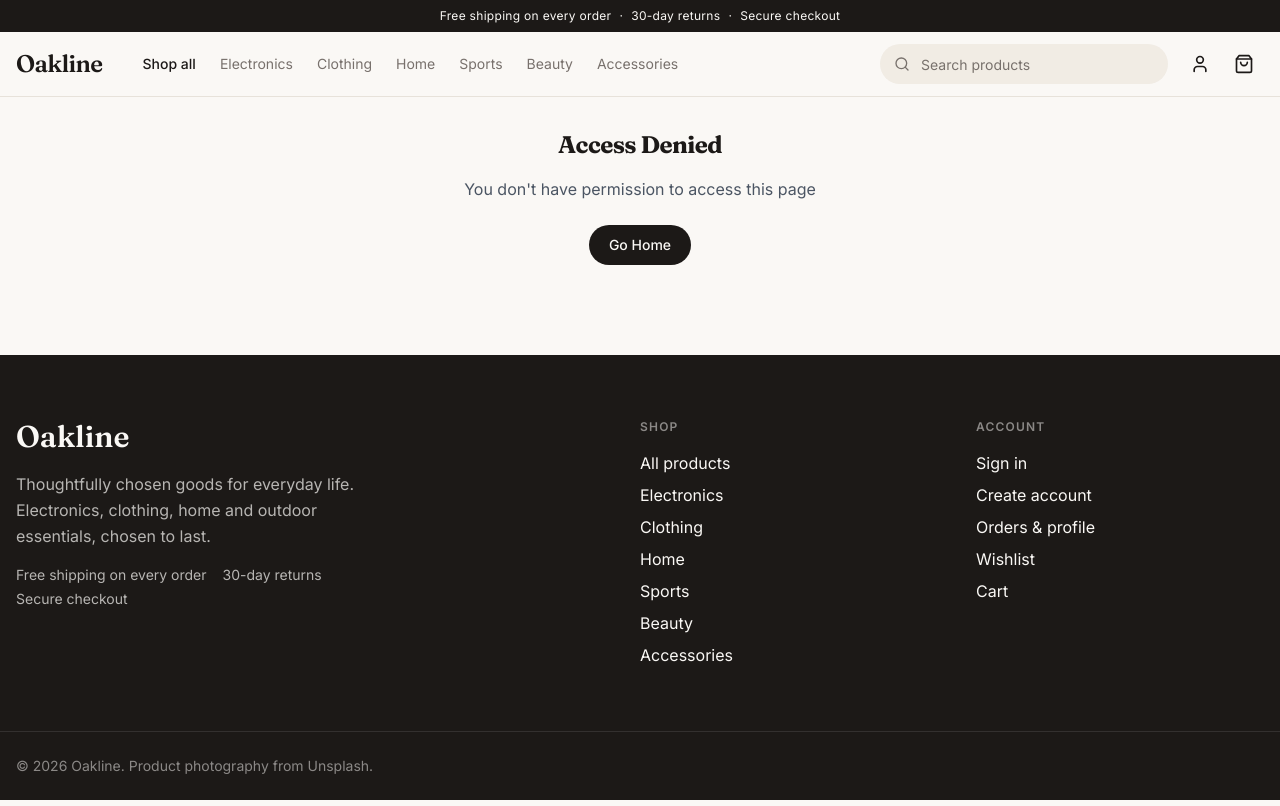
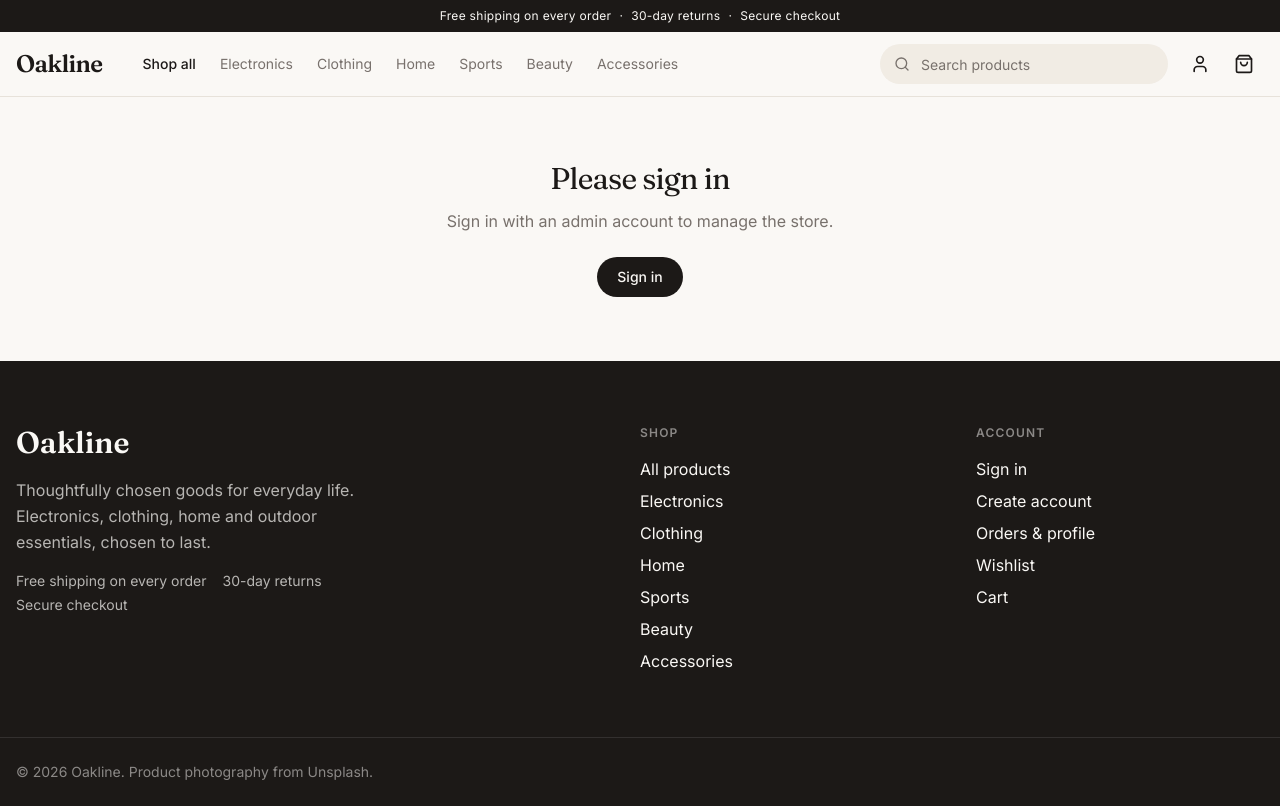
Before and after one commit to Dieudonne-Fils/E-commerce, a Next.js app: page /admin/orders/1 in a window 1280 px wide. Before the commit this address had no page. Built offline with nearby package versions, Linux system fonts and the light colour scheme.

Commit message:
feat: add a shared admin layout with a single access check

```diff
--- /dev/null
+++ b/src/app/admin/layout.tsx
@@ -0,0 +1,8 @@
+import type { Metadata } from 'next'
+import { AdminShell } from '@/components/admin/AdminShell'
+
+export const metadata: Metadata = { title: 'Admin' }
+
+export default function AdminLayout({ children }: { children: React.ReactNode }) {
+  return <AdminShell>{children}</AdminShell>
+}
--- a/src/app/admin/orders/[id]/page.tsx
+++ b/src/app/admin/orders/[id]/page.tsx
@@ -1,7 +1,7 @@
 'use client'
 
 import { useState, useEffect } from 'react'
-import { useParams, useRouter } from 'next/navigation'
+import { useParams } from 'next/navigation'
 import Link from 'next/link'
 import { ArrowLeft, Package, Truck, CheckCircle, XCircle, Clock, User, MapPin, CreditCard, Calendar } from 'lucide-react'
 import { Button } from '@/components/ui/Button'
@@ -47,20 +47,15 @@ const statusConfig = {
 
 export default function OrderDetailsPage() {
   const params = useParams<{ id: string }>()
-  const { user, token } = useAuth()
-  const router = useRouter()
+  const { token } = useAuth()
   const [order, setOrder] = useState<Order | null>(null)
   const [statusHistory, setStatusHistory] = useState<OrderStatusHistory[]>([])
   const [loading, setLoading] = useState(true)
   const [updating, setUpdating] = useState(false)
 
   useEffect(() => {
-    if (user?.role !== 'ADMIN') {
-      router.push('/')
-      return
-    }
     fetchOrderDetails()
-  }, [user, router, params.id])
+  }, [params.id])
 
   const fetchOrderDetails = async () => {
     try {
@@ -131,22 +126,6 @@ export default function OrderDetailsPage() {
       default:
         return null
     }
-  }
-
-  if (!user || user.role !== 'ADMIN') {
-    return (
-      <div>
-        <main className="container mx-auto px-4 py-8">
-          <div className="text-center">
-            <h1 className="text-2xl font-bold mb-4">Access Denied</h1>
-            <p className="text-gray-600 mb-6">You don't have permission to access this page</p>
-            <Button asChild>
-              <Link href="/">Go Home</Link>
-            </Button>
-          </div>
-        </main>
-      </div>
-    )
   }
 
   if (loading) {
--- a/src/app/admin/orders/page.tsx
+++ b/src/app/admin/orders/page.tsx
@@ -1,7 +1,6 @@
 'use client'
 
 import { useState, useEffect } from 'react'
-import { useRouter } from 'next/navigation'
 import Link from 'next/link'
 import { ArrowLeft, Eye, Package, Truck, CheckCircle, XCircle, Clock, Filter, Search, Download } from 'lucide-react'
 import { Button } from '@/components/ui/Button'
@@ -46,8 +45,7 @@ const statusConfig = {
 } as const
 
 export default function AdminOrdersPage() {
-  const { user, token } = useAuth()
-  const router = useRouter()
+  const { token } = useAuth()
   const [orders, setOrders] = useState<Order[]>([])
   const [loading, setLoading] = useState(true)
   const [updating, setUpdating] = useState<string | null>(null)
@@ -64,12 +62,8 @@ export default function AdminOrdersPage() {
   })
 
   useEffect(() => {
-    if (user?.role !== 'ADMIN') {
-      router.push('/')
-      return
-    }
     fetchOrders()
-  }, [user, router, filters, pagination.page])
+  }, [filters, pagination.page])
 
   const fetchOrders = async () => {
     try {
@@ -170,22 +164,6 @@ export default function AdminOrdersPage() {
     }
   }
 
-  if (!user || user.role !== 'ADMIN') {
-    return (
-      <div>
-        <main className="container mx-auto px-4 py-8">
-          <div className="text-center">
-            <h1 className="text-2xl font-bold mb-4">Access Denied</h1>
-            <p className="text-gray-600 mb-6">You don't have permission to access this page</p>
-            <Button>
-              <Link href="/">Go Home</Link>
-            </Button>
-          </div>
-        </main>
-      </div>
-    )
-  }
-
   return (
     <div>
       <main className="container mx-auto px-4 py-8">
@@ -193,7 +171,7 @@ export default function AdminOrdersPage() {
           {/* Header */}
           <AnimatedElement animation="slide-right" className="flex items-center justify-between mb-8">
             <div className="flex items-center">
-              <Button variant="ghost" className="mr-4">
+              <Button variant="ghost" className="mr-4" asChild>
                 <Link href="/admin">
                   <ArrowLeft className="w-4 h-4 mr-2" />
                   Back to Admin
--- /dev/null
+++ b/src/components/admin/AdminShell.tsx
@@ -0,0 +1,69 @@
+'use client'
+
+import { ReactNode } from 'react'
+import Link from 'next/link'
+import { usePathname } from 'next/navigation'
+import { BarChart3, LayoutDashboard, Package, ShoppingCart, Users } from 'lucide-react'
+import { Button } from '@/components/ui/Button'
+import { Loading } from '@/components/ui/Loading'
+import { useAuth } from '@/contexts/AuthContext'
+import { cn } from '@/lib/utils'
+
+const ADMIN_NAV = [
+  { href: '/admin', label: 'Dashboard', icon: LayoutDashboard },
+  { href: '/admin/products', label: 'Products', icon: Package },
+  { href: '/admin/orders', label: 'Orders', icon: ShoppingCart },
+  { href: '/admin/users', label: 'Users', icon: Users },
+  { href: '/admin/analytics', label: 'Analytics', icon: BarChart3 },
+]
+
+// Single access check for every admin page: it waits for the session instead of redirecting a signed-in admin
+export function AdminShell({ children }: { children: ReactNode }) {
+  const { user, loading } = useAuth()
+  const pathname = usePathname()
+
+  if (loading) {
+    return <Loading text="Loading admin..." />
+  }
+
+  if (!user || user.role !== 'ADMIN') {
+    return (
+      <main className="container mx-auto px-4 py-16 text-center">
+        <h1 className="text-3xl">{user ? 'Access denied' : 'Please sign in'}</h1>
+        <p className="mt-3 text-muted-foreground">
+          {user ? 'Your account does not have access to the admin area.' : 'Sign in with an admin account to manage the store.'}
+        </p>
+        <Button asChild className="mt-6">
+          <Link href={user ? '/' : '/auth/login'}>{user ? 'Back to the shop' : 'Sign in'}</Link>
+        </Button>
+      </main>
+    )
+  }
+
+  return (
+    <>
+      <nav aria-label="Admin" className="border-b border-border bg-white">
+        <div className="container mx-auto flex gap-1 overflow-x-auto px-4">
+          {ADMIN_NAV.map(({ href, label, icon: Icon }) => {
+            const isActive = href === '/admin' ? pathname === href : pathname.startsWith(href)
+            return (
+              <Link
+                key={href}
+                href={href}
+                aria-current={isActive ? 'page' : undefined}
+                className={cn(
+                  'flex shrink-0 items-center gap-2 border-b-2 px-3 py-3 text-sm transition-colors',
+                  isActive ? 'border-primary font-medium text-foreground' : 'border-transparent text-muted-foreground hover:text-foreground'
+                )}
+              >
+                <Icon className="h-4 w-4" />
+                {label}
+              </Link>
+            )
+          })}
+        </div>
+      </nav>
+      {children}
+    </>
+  )
+}
```
